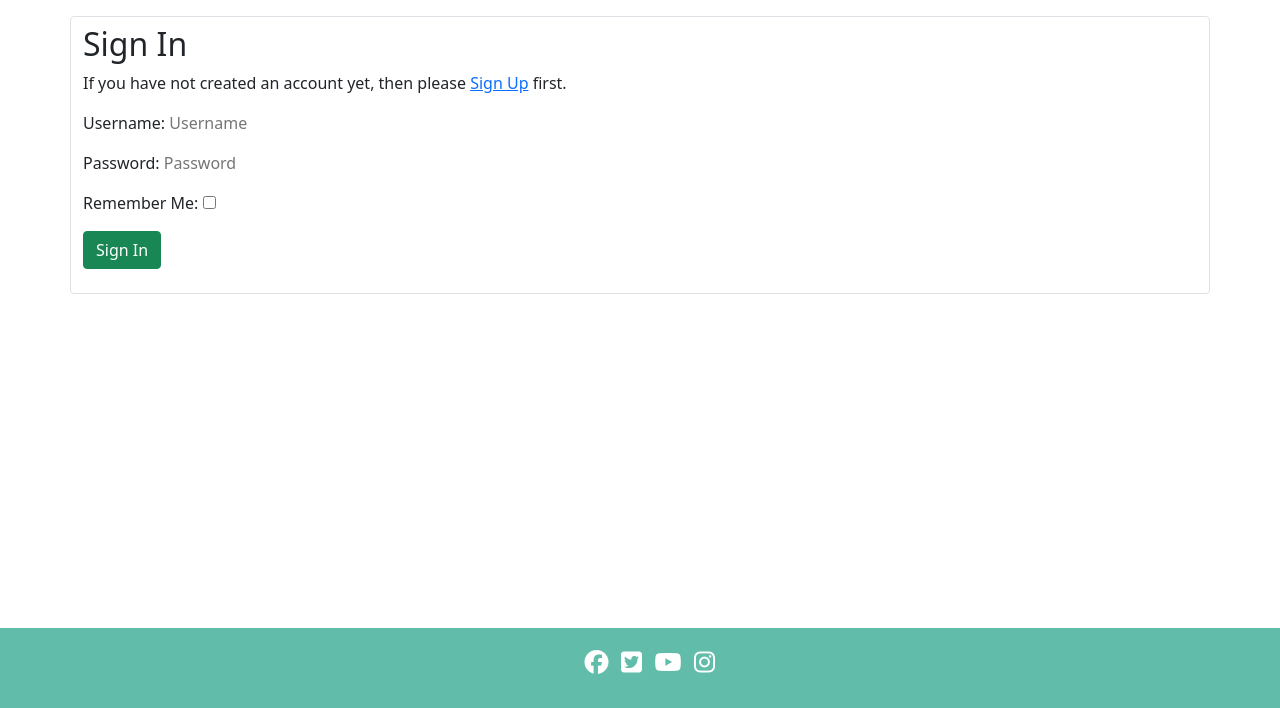
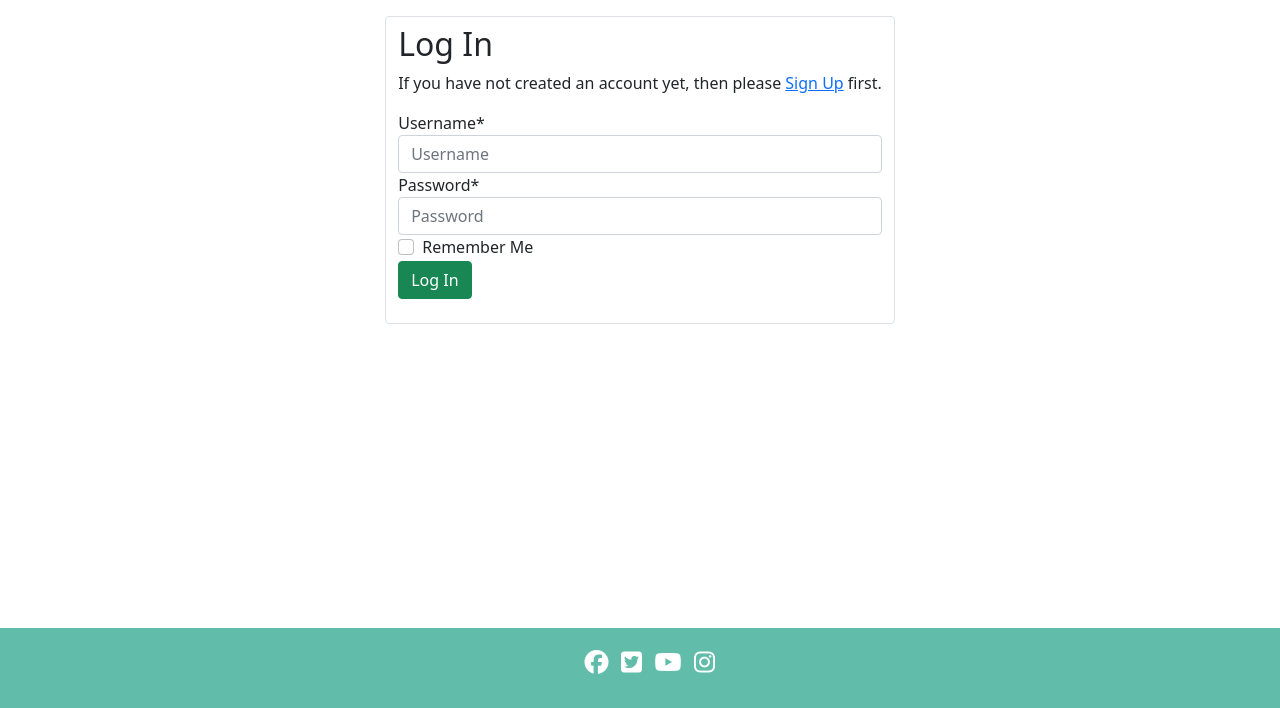
Before and after one commit to Simiine/travelling-foodie, a Django app: page /accounts/login/ in a window 1280 px wide. Shown: the part 92-800 px from the top of the page. Run offline with Django 3.2, Linux system fonts and the light colour scheme; some libraries are stand-ins or nearby versions; grey boxes are pictures that could not be loaded.

Commit message:
Clean up login

```diff
--- a/templates/account/login.html
+++ b/templates/account/login.html
@@ -1,24 +1,25 @@
 {% extends "base.html" %}
+{% load crispy_forms_tags %}
 
 {% load i18n %}
 {% load account socialaccount %}
 
-{% block head_title %}{% trans "Sign In" %}{% endblock %}
+{% block head_title %}{% trans "Log In" %}{% endblock %}
 
 {% block content %}
 
-<div class = "container pb-2 pt-2 border rounded container-custom info my-3">
-  <h2>{% trans "Sign In" %}</h2>
+<div class = "container pb-2 pt-2 border rounded my-3 form-box">
+  <h2>{% trans "Log In" %}</h2>
   <p>{% blocktrans %}If you have not created an account yet, then please
     <a href="{{ signup_url }}">Sign Up</a> first.{% endblocktrans %}</p>
 
   <form class="login" method="POST" action="{% url 'account_login' %}">
     {% csrf_token %}
-    {{ form.as_p }}
+    {{ form|crispy }}
     {% if redirect_field_value %}
     <input type="hidden" name="{{ redirect_field_name }}" value="{{ redirect_field_value }}" />
     {% endif %}
-    <button class="btn btn-success mb-3" type="submit">{% trans "Sign In" %}</button>
+    <button class="btn btn-success mb-3" type="submit">{% trans "Log In" %}</button>
   </form>
 </div>
 
```
